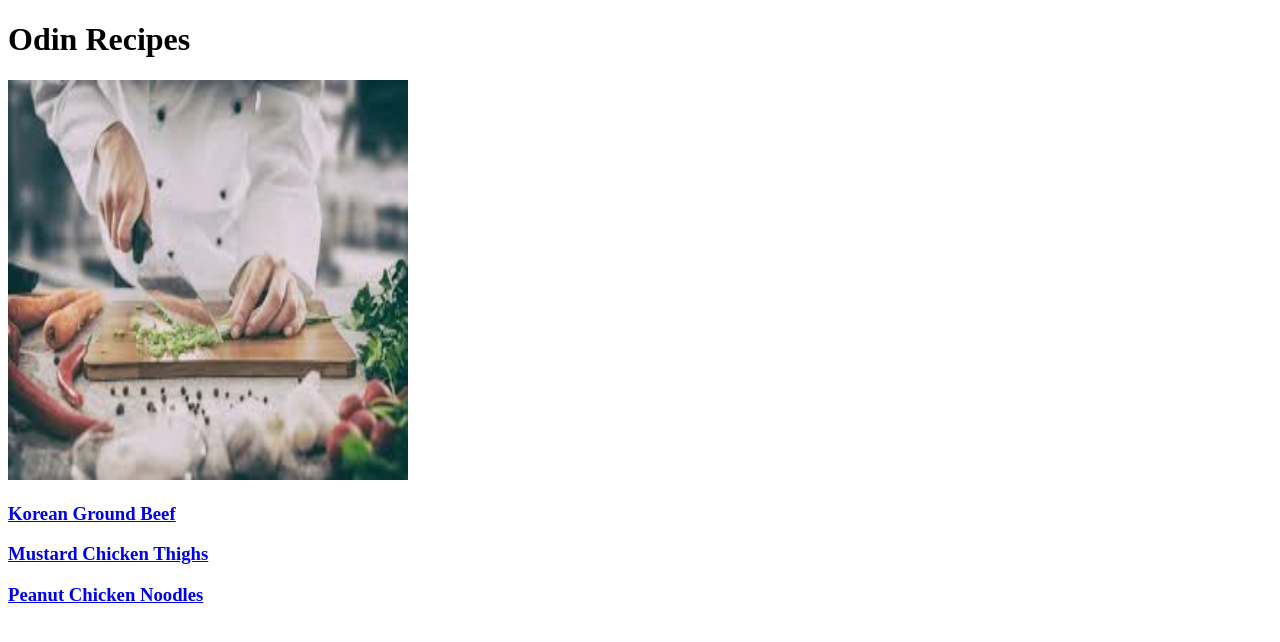
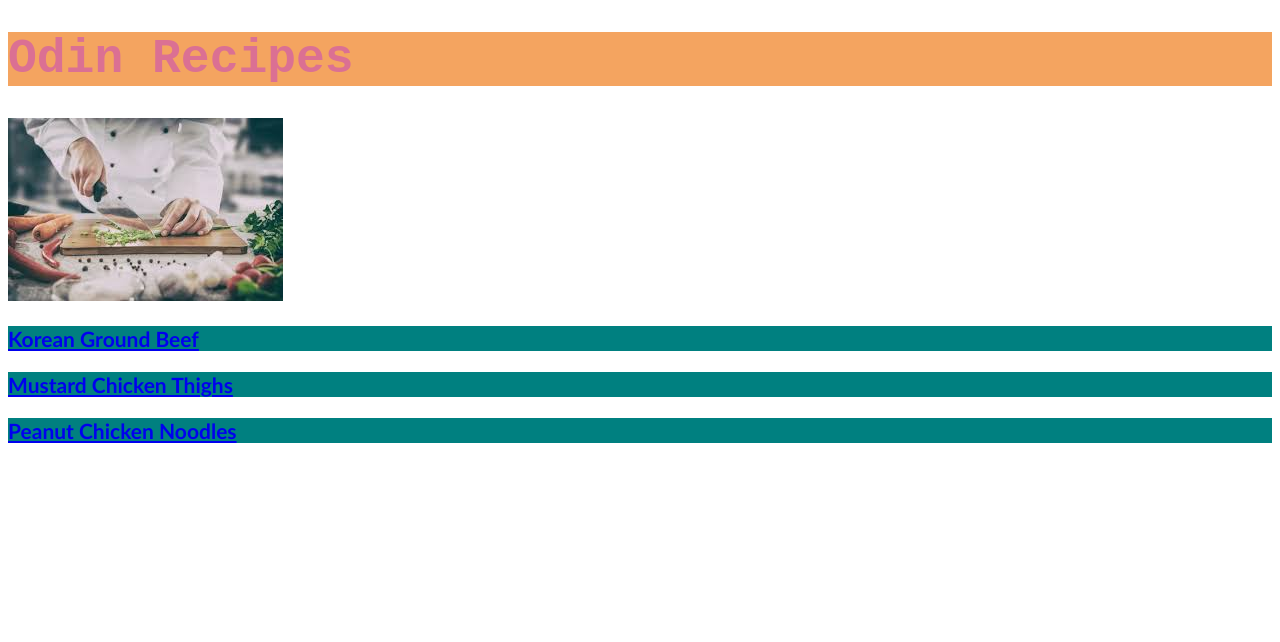
Before and after one commit to Flyingplains/odin_recipes, a plain HTML site: page index.html in a window 1280 px wide. Drawn offline with Linux system fonts and the light colour scheme.

Commit message:
add stylesheet to recipes website and practice using css

```diff
--- a/index.html
+++ b/index.html
@@ -4,10 +4,11 @@
     <meta charset="UTF-8">
     <meta name="viewport" content="width=device-width, initial-scale=1.0">
     <title>RECIPES</title>
+    <link rel="stylesheet" href="style.css">
 </head>
 <body>
     <h1>Odin Recipes</h1>
-    <img src="./img/chefchopping.jpg" alt="Chef Chopping" height="400" width="400"
+    <img class="chefchopping" src="./img/chefchopping.jpg" alt="Chef Chopping">
     <p><h3><a href="recipes/korean-beef.html">Korean Ground Beef</a></h3></p>
     <p><h3><a href="recipes/mustard-chicken.html">Mustard Chicken Thighs</a></h3></p>
     <p><h3><a href="recipes/peanut-noodles.html">Peanut Chicken Noodles</a></h3></p>
--- /dev/null
+++ b/style.css
@@ -0,0 +1,13 @@
+.chefchopping{width: 200; height: auto;}
+h1 {
+    color:palevioletred;
+    background-color: sandybrown;
+    font-size: 48px;
+    font-weight: 600;
+    font-family: 'Courier New', Courier, monospace;
+    }
+h3 {
+    font-family: 'Gill Sans', 'Gill Sans MT', Calibri, 'Trebuchet MS', sans-serif;
+    font-size: 21px;
+    background-color: teal;
+}
```
